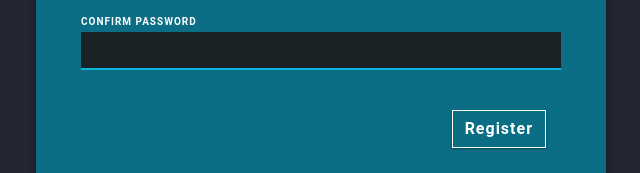
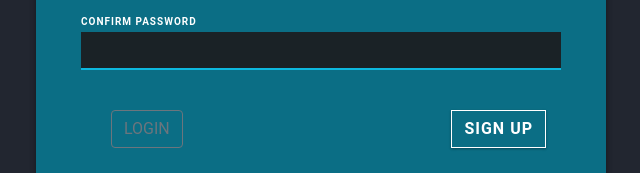
Before and after one commit to TaylorCairns/PP1-02-MON1230-TEAM6, a Flask app: page /register in a window 1280 px wide. Shown: the part 662-835 px from the top of the page, without its empty margins (319-959 px from the left). Run offline with Flask 2, Linux system fonts and the light colour scheme; some libraries are stand-ins or nearby versions.

Commit message:
Add files via upload

```diff
--- a/templates/register.html
+++ b/templates/register.html
@@ -53,9 +53,16 @@
                                     <!-- Error Message -->
                                 </div>
                                 <div class="col-lg-6 login-btm login-button">
-                                    <button type="submit" class="btn btn-outline-primary">Register</button>
+                                    <button type="submit" class="btn btn-outline-primary">SIGN UP</button>
                                 </div>
                             </div>
+                            <div class="col-lg-12 registerbttm">
+                                <div class="col-lg-6 register-btm register-text">
+                                    <!-- Error Message -->
+                                </div>
+                                <div class="col-lg-6 register-btm register-button">
+                                    <button type="submit" class="btn btn-outline-secondary" href="http://127.0.0.1:5000/register">LOGIN</button>
+                                </div>
                         </form>
                     </div>
                 </div>
```
Also changed, not shown: templates/index.html (+10 -1 lines).
